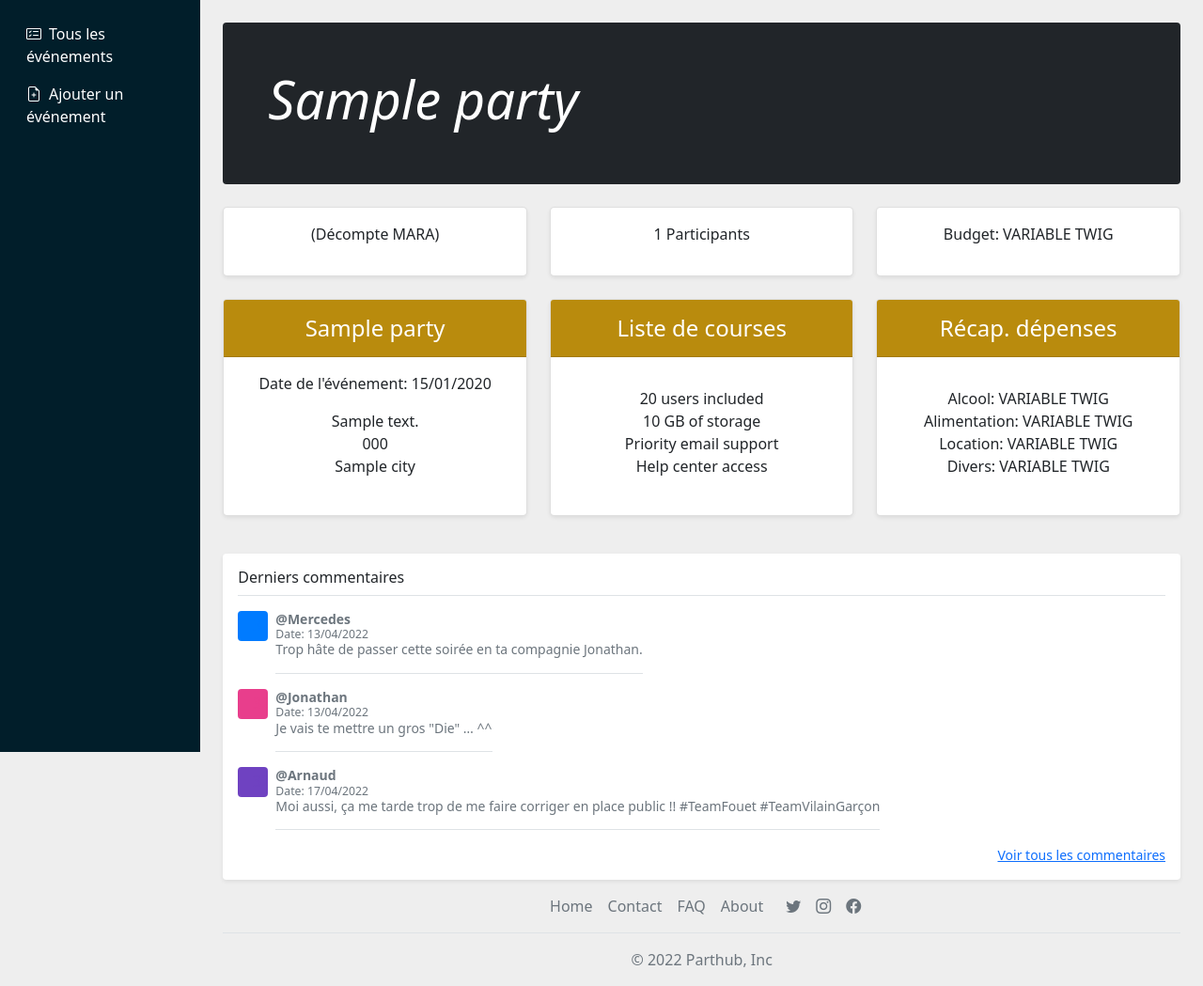
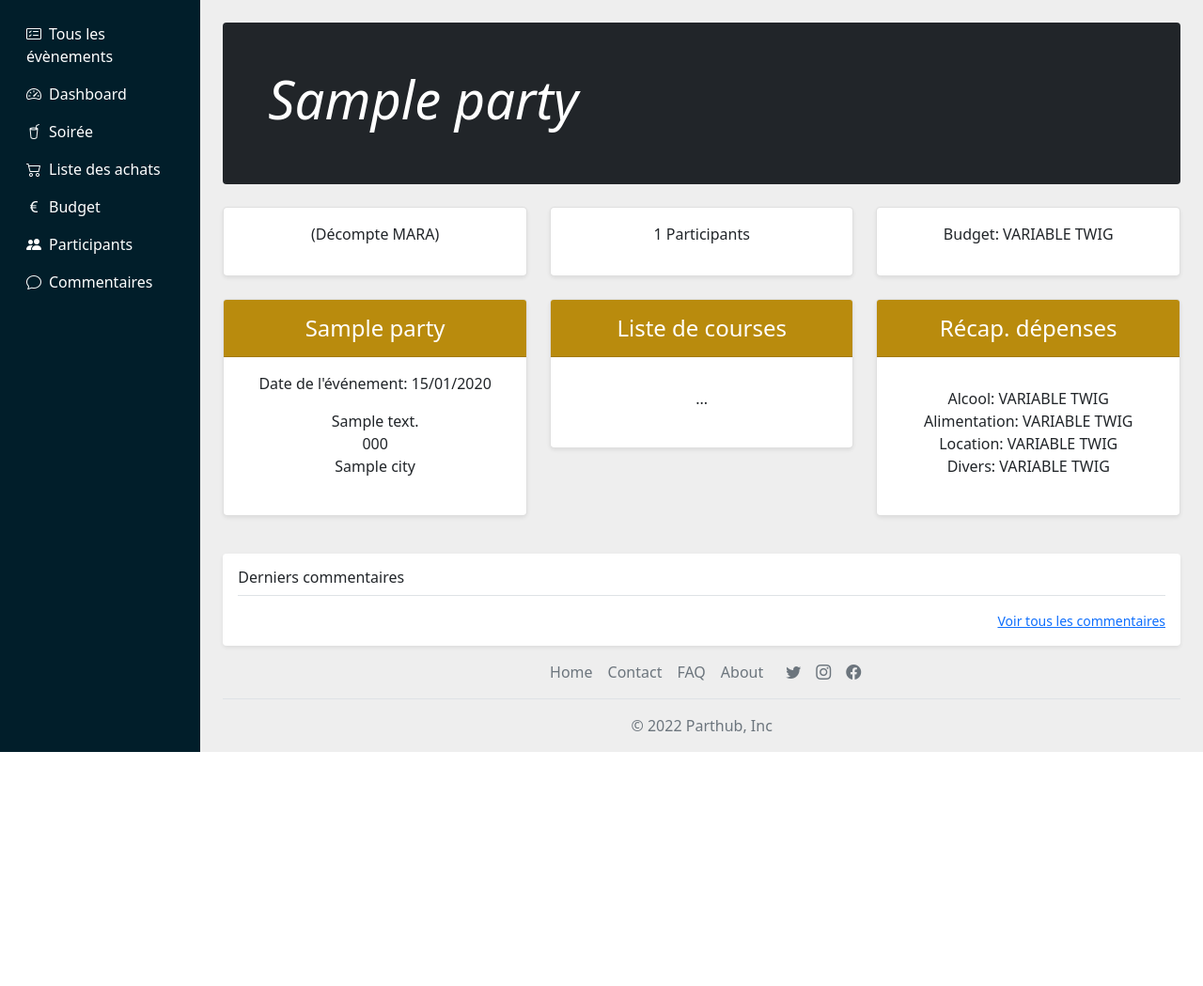
Before and after one commit to Arnaud-BERTRAND33/PartHub, a PHP site: template src/View/PartyDashboard/partyDashboard.html.twig in a window 1280 px wide. Shown: the part 68-1117 px from the top of the page at 94% size. After the commit the page ends 868 px from the top, so only its background shows below. Run offline with PHP 8.4, Linux system fonts and the light colour scheme; the template is opened without the code that fills it: most values are stand-ins (such as "Sample title", 1, 10 or a date in 2020); some libraries are stand-ins or nearby versions.

Commit message:
Push PartyDashboard

```diff
--- a/src/View/PartyDashboard/partyDashboard.html.twig
+++ b/src/View/PartyDashboard/partyDashboard.html.twig
@@ -54,10 +54,14 @@
                 </div>
                 <div class="card-body">
                     <ul class="list-unstyled mt-3 mb-4">
-                        <li>20 users included</li>
-                        <li>10 GB of storage</li>
-                        <li>Priority email support</li>
-                        <li>Help center access</li>
+                        {% for food in foods|slice(1,2) %}
+                            <li>{{ food.item }}</li>
+                        {% endfor %}
+
+                        {% for alcool in alcools|slice(1,2) %}
+                            <li>{{ alcool.item }}</li>
+                        {% endfor %}
+                        <li>...</li>
                     </ul>
                 </div>
             </div>
@@ -82,7 +86,7 @@
         <h6 class="border-bottom pb-2 mb-0">Derniers commentaires</h6>
         {% for comment in comments|slice(1,3) %}
         <div class="d-flex text-muted pt-3">
-            <img class="rounded-circle p-2 bd-highlight" src="/upload/{{ comment.picture }}" width="80" height="80" alt="">
+            <img class="rounded-circle p-2 bd-highlight" src="/uploads/{{ comment.picture }}" width="80" height="80" alt="">
             <p class="pb-3 mb-0 small lh-sm border-bottom">
                 <strong class="d-block text-gray-dark">@{{ comment.firstname }}</strong>
                 <small class="d-block">le {{ comment.date|date("d/m/Y") }} à {{ comment.date|date("h:m:s") }}</small>
@@ -90,7 +94,7 @@
             </p>
         </div>
         {% endfor %}
-        <div class="d-flex text-muted pt-3">
+        {#<div class="d-flex text-muted pt-3">
             <svg class="bd-placeholder-img flex-shrink-0 me-2 rounded" width="32" height="32" xmlns="http://www.w3.org/2000/svg" role="img" aria-label="Placeholder: 32x32" preserveAspectRatio="xMidYMid slice" focusable="false"><title>Placeholder</title><rect width="100%" height="100%" fill="#007bff"></rect><text x="50%" y="50%" fill="#007bff" dy=".3em">32x32</text></svg>
             <p class="pb-3 mb-0 small lh-sm border-bottom">
                 <strong class="d-block text-gray-dark">@Mercedes</strong>
@@ -115,9 +119,9 @@
                 <small class="d-block">Date: 17/04/2022</small>
                 Moi aussi, ça me tarde trop de me faire corriger en place public !! #TeamFouet #TeamVilainGarçon
             </p>
-        </div>
+        </div>#}
         <small class="d-block text-end mt-3">
-            <a href="#">Voir tous les commentaires</a>
+            <a href="/party/comments?party_id={{ party_id }}">Voir tous les commentaires</a>
         </small>
     </div>
 
```
Also changed, not shown: src/Controller/PartyDashboardController.php (+10 -0 lines).
